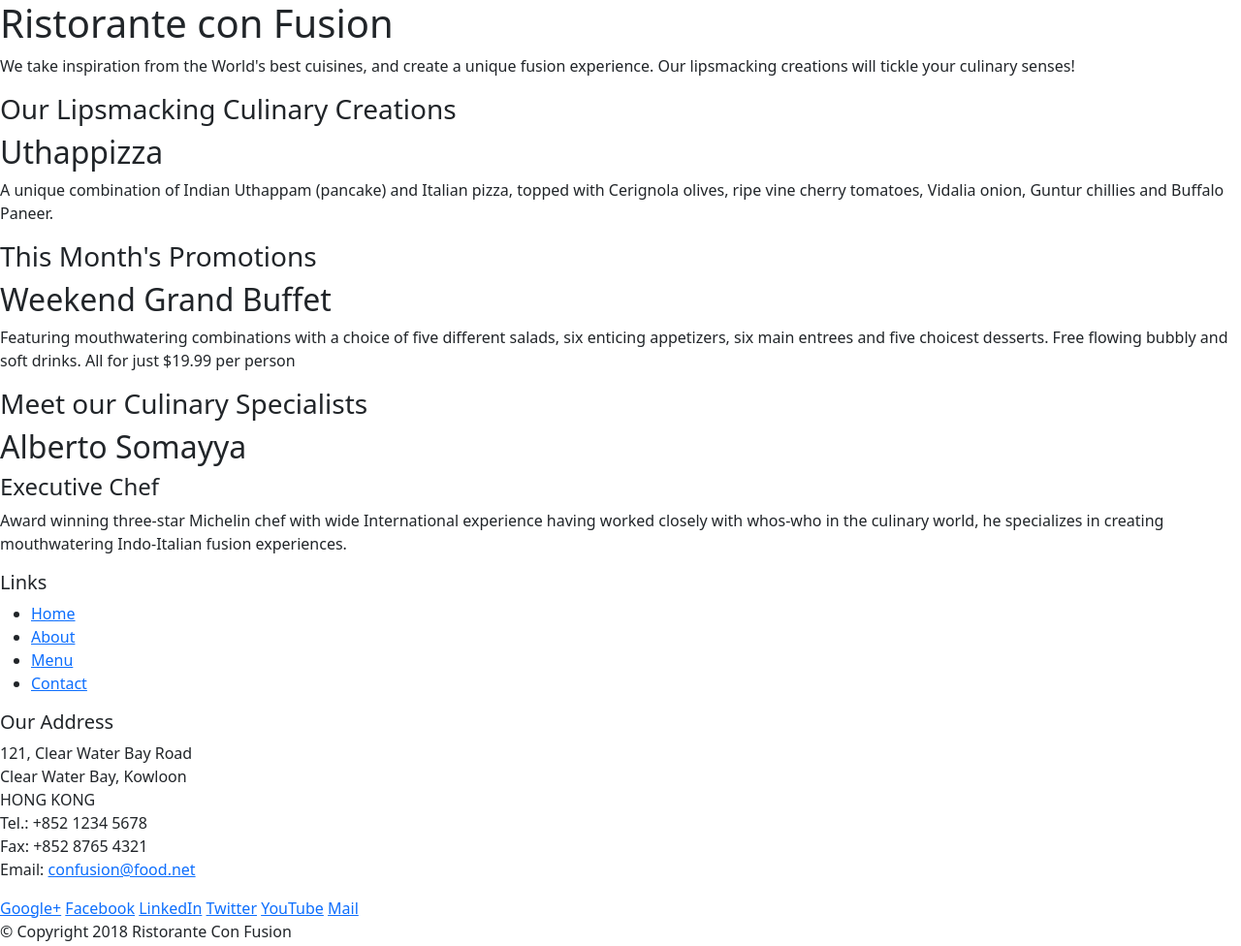
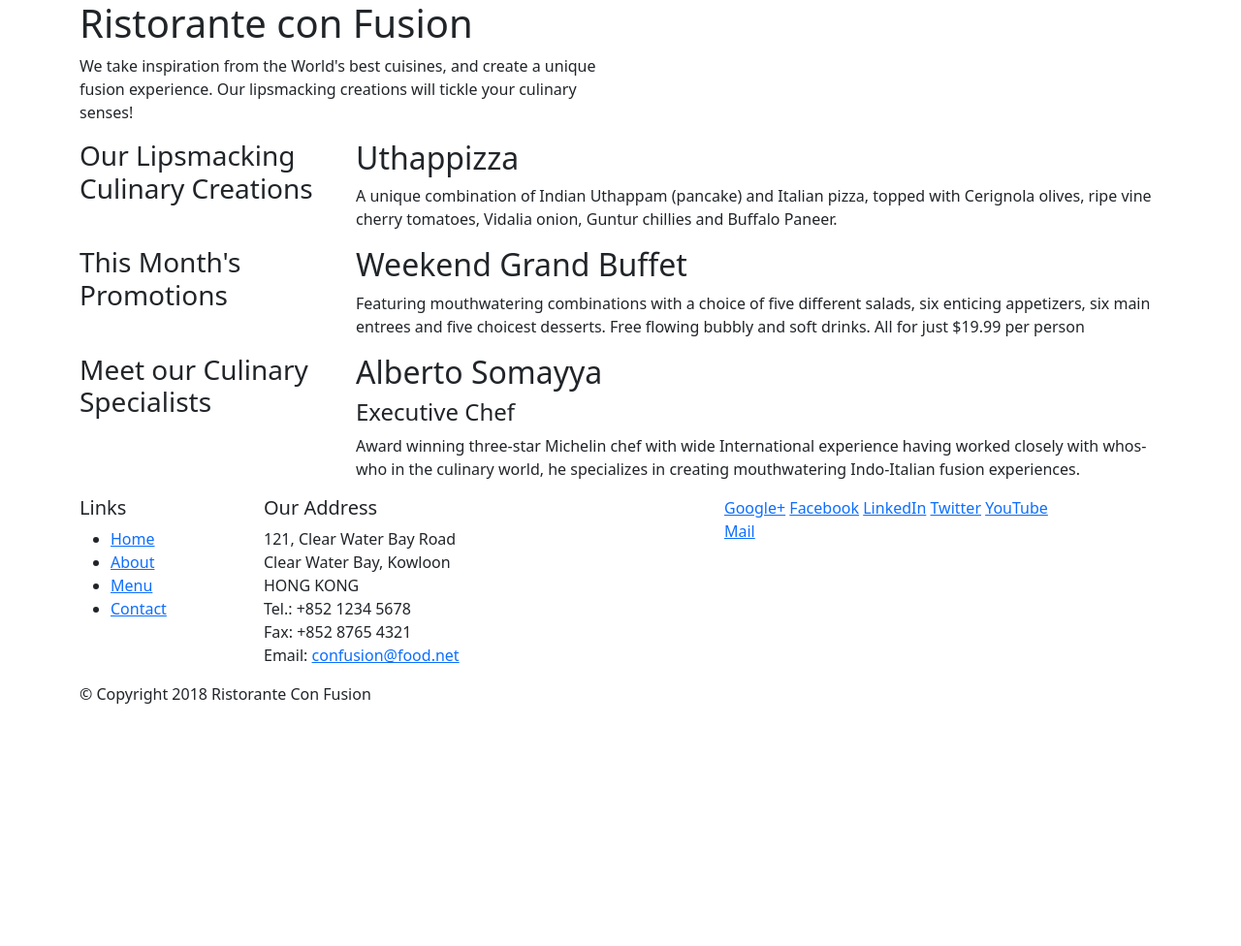
Before and after one commit to jasonywang0/Restaurant-Bootstrap, a website: page index.html in a window 1280 px wide. Shown: the whole page at 97% size. After the commit the page ends 800 px from the top, so only its background shows below. Drawn offline with nearby package versions, Linux system fonts and the light colour scheme.

Commit message:
added bs grid system

```diff
--- a/index.html
+++ b/index.html
@@ -4,46 +4,43 @@
     <head>
         <meta charset="UTF-8">
         <meta http-equiv="X-UA-Compatible" content="IE=edge">
-        <meta name="viewport" content="width=device-width, initial-scale=1.0">
-
-        <link rel="stylesheet" href="node_modules/bootstrap/dist/css/bootstrap-reboot.min.css">
+        <meta name="viewport" content="width=device-width, initial-scale=1.0 shrink-to-fit=no">
+        <link rel="stylesheet" href="node_modules/bootstrap/dist/css/bootstrap.min.css">
         <title>Ristorante Con Fusion</title>
     </head>
 
     <body>
-
-        <header>
-            <div>
-                <div>
-                    <div>
+        <header class="jumbotron">
+            <div class="container">
+                <div class="row">
+                    <div class="col-12 col-sm-6">
                         <h1>Ristorante con Fusion</h1>
                         <p>We take inspiration from the World's best cuisines, and create a unique fusion experience.
                             Our lipsmacking creations will tickle your culinary senses!</p>
                     </div>
-                    <div>
+                    <div class="col-12 col-sm">
                     </div>
                 </div>
             </div>
         </header>
 
-        <div>
-            <div>
-                <div>
+        <div class="container">
+            <div class="row">
+                <div class="col-12 col-sm-4 col-md-3">
                     <h3>Our Lipsmacking Culinary Creations</h3>
                 </div>
-                <div>
+                <div class="col col-sm col-md">
                     <h2>Uthappizza</h2>
                     <p>A unique combination of Indian Uthappam (pancake) and Italian pizza, topped with Cerignola
                         olives, ripe vine cherry tomatoes, Vidalia onion, Guntur chillies and Buffalo Paneer.</p>
                 </div>
             </div>
 
-
-            <div>
-                <div>
+            <div class="row">
+                <div class="col-12 col-sm-4 col-md-3">
                     <h3>This Month's Promotions</h3>
                 </div>
-                <div>
+                <div class="col col-sm col-md">
                     <h2>Weekend Grand Buffet</h2>
                     <p>Featuring mouthwatering combinations with a choice of five different salads, six enticing
                         appetizers, six main entrees and five choicest desserts. Free flowing bubbly and soft drinks.
@@ -51,11 +48,11 @@
                 </div>
             </div>
 
-            <div>
-                <div>
+            <div class="row">
+                <div class="col-12 col-sm-4 col-md-3">
                     <h3>Meet our Culinary Specialists</h3>
                 </div>
-                <div>
+                <div class="col col-sm col-md">
                     <h2>Alberto Somayya</h2>
                     <h4>Executive Chef</h4>
                     <p>Award winning three-star Michelin chef with wide International experience having worked closely
@@ -65,10 +62,9 @@
             </div>
         </div>
 
-        <footer>
-            <div>
-                <div>
-                    <div>
+        <footer class="container">
+            <div class="row">
+                <div class="col-4 col-sm-2">
                     <h5>Links</h5>
                     <ul>
                         <li><a href="#">Home</a></li>
@@ -77,7 +73,7 @@
                         <li><a href="#">Contact</a></li>
                     </ul>
                 </div>
-                    <div>
+                <div class="col-7 col-sm-5">
                     <h5>Our Address</h5>
                     <address>
                         121, Clear Water Bay Road<br>
@@ -88,7 +84,7 @@
                         Email: <a href="mailto:confusion@food.net">confusion@food.net</a>
                     </address>
                 </div>
-                    <div>
+                <div class="col-12 col-sm-4">
                     <div>
                         <a href="http://google.com/+">Google+</a>
                         <a href="http://www.facebook.com/profile.php?id=">Facebook</a>
@@ -98,17 +94,15 @@
                         <a href="mailto:">Mail</a>
                     </div>
                 </div>
-                </div>
-                <div>
-                    <div>
+                <div class="row">
+                    <div class="col-auto">
                         <p>© Copyright 2018 Ristorante Con Fusion</p>
                     </div>
                 </div>
             </div>
         </footer>
+
         <script src="node_modules/bootstrap/dist/js/bootstrap.min.js"></script>
-
-
     </body>
 
 </html>
```
Lines whose indentation alone changed are shown as unchanged.
